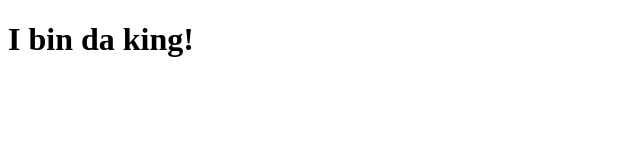
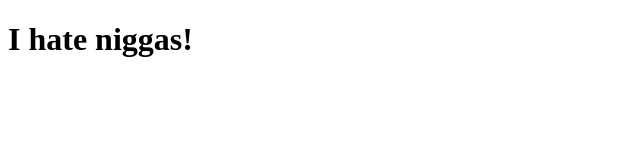
Before and after one commit to VirtualThomi/learning-pages, a website built with Vite: page index.html in a window 1280 px wide. Shown: the whole page, without its empty margins (0-640 px from the left). Built offline with nearby package versions, Linux system fonts and the light colour scheme.

Commit message:
Fix header text in index.html to update the content

```diff
--- a/index.html
+++ b/index.html
@@ -6,7 +6,7 @@
     <title>Startercode</title>
 </head>
 <body>
-    <h1 id="helloWorldHeader">I bin da king</h1>
+    <h1 id="helloWorldHeader">I hate niggas</h1>
     <script src="./src/index.ts" type="module"></script>
 </body>
 </html>
```
